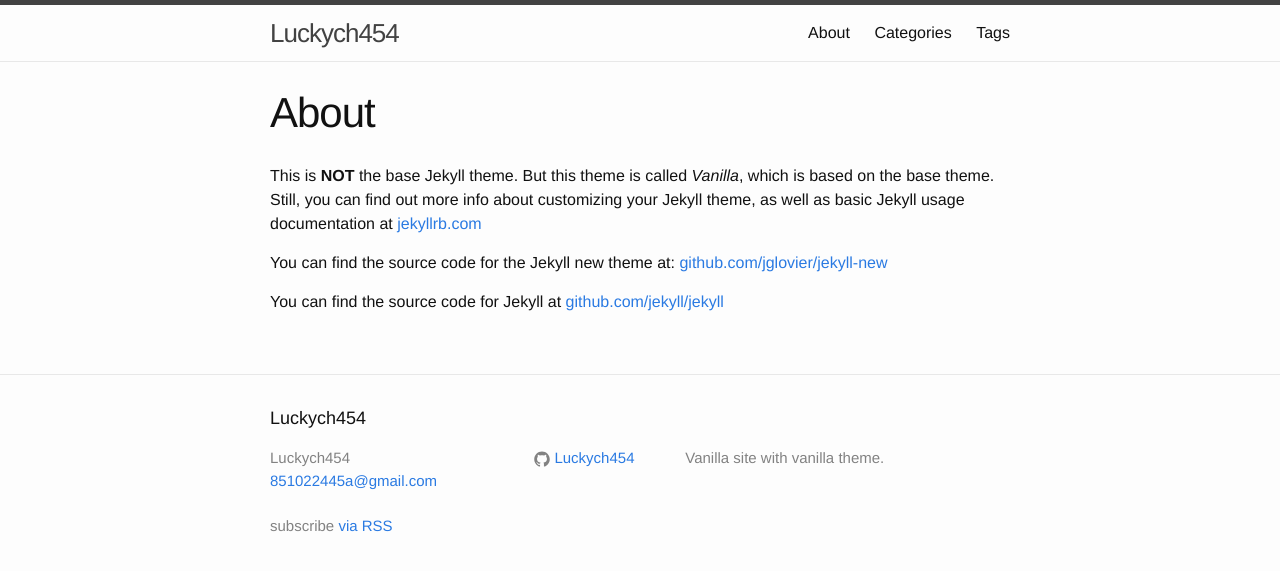
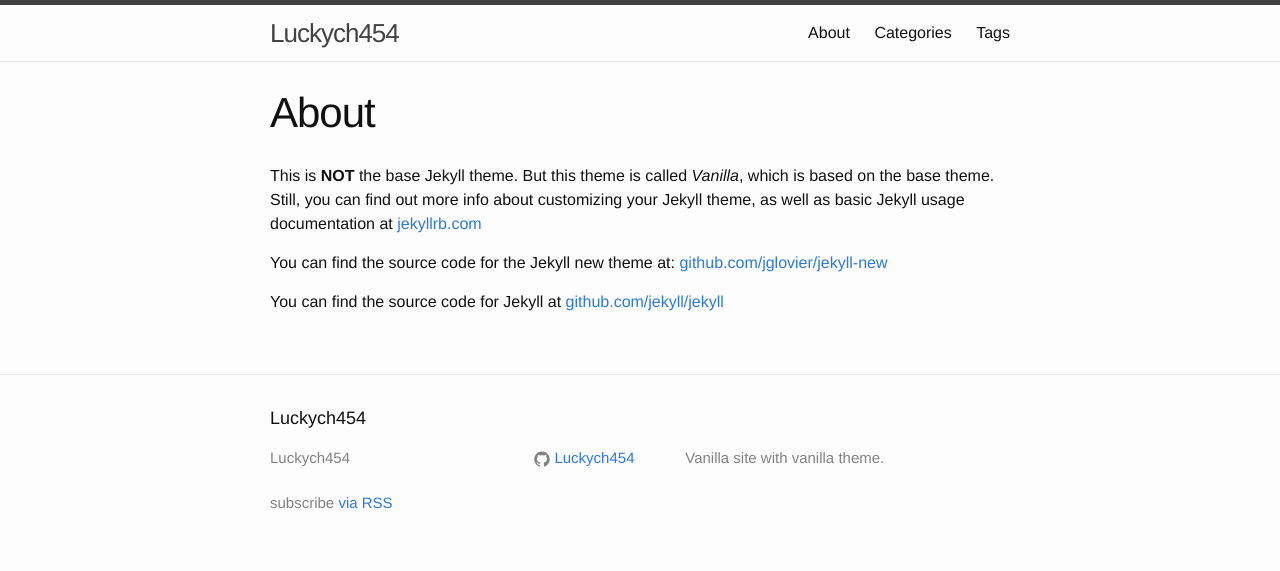
Before and after one commit to Luckych454/Luckych454.github.io, a Jekyll site: the page built from about.md, in a window 1280 px wide. Shown: the top 571 px of the page. Built offline with Jekyll 4.4.1, drawn with Linux system fonts in a browser that asks for light colours; part of the change alters nothing that is shown.

Commit message:
Update _config.yml

```diff
--- a/_config.yml
+++ b/_config.yml
@@ -1,6 +1,6 @@
 # Site settings
 title: Luckych454
-email: 851022445a@gmail.com
+#email: 851022445a@gmail.com
 description: > # this means to ignore newlines until "baseurl:"
   Vanilla site with vanilla theme.
 
```
